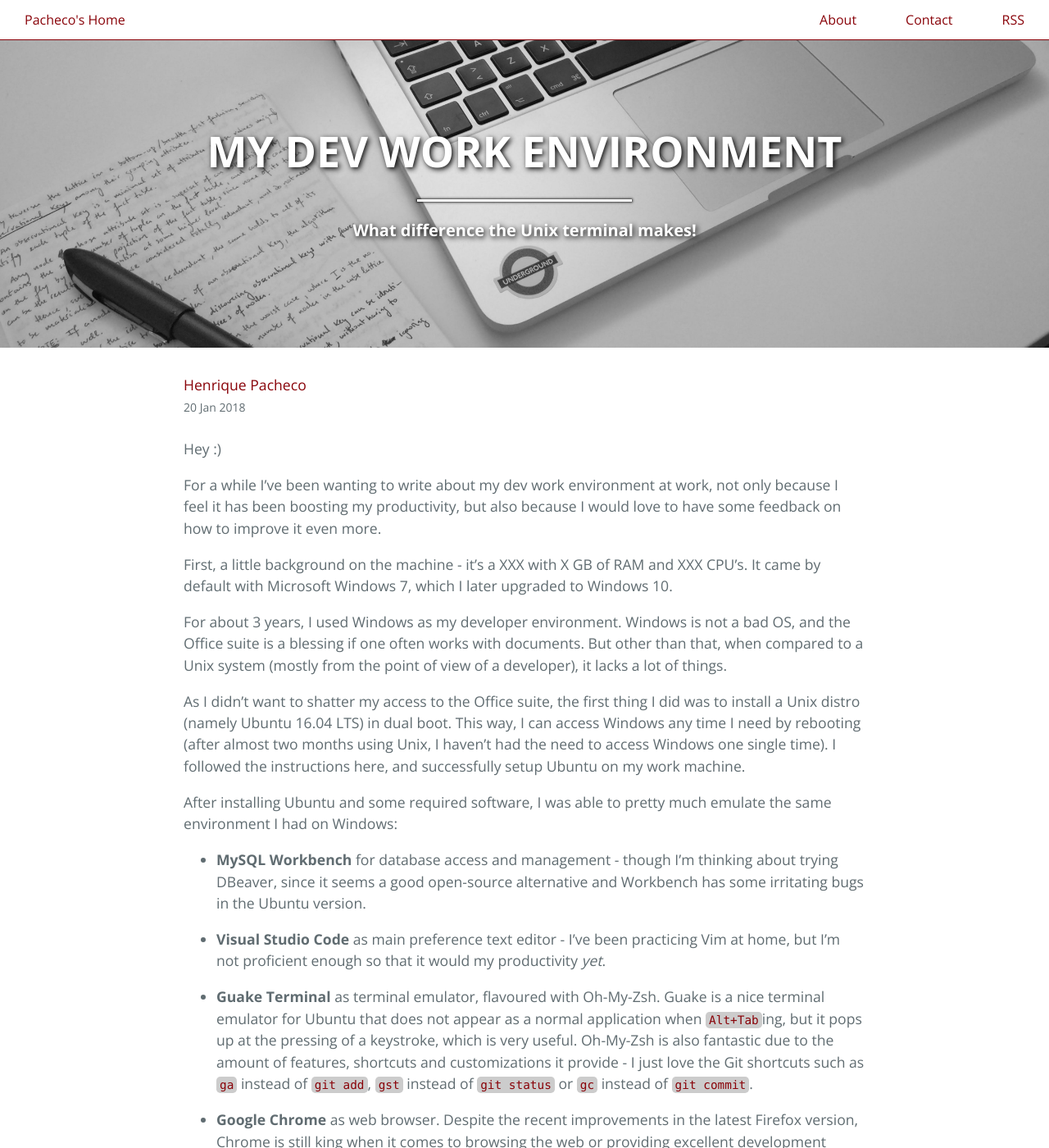
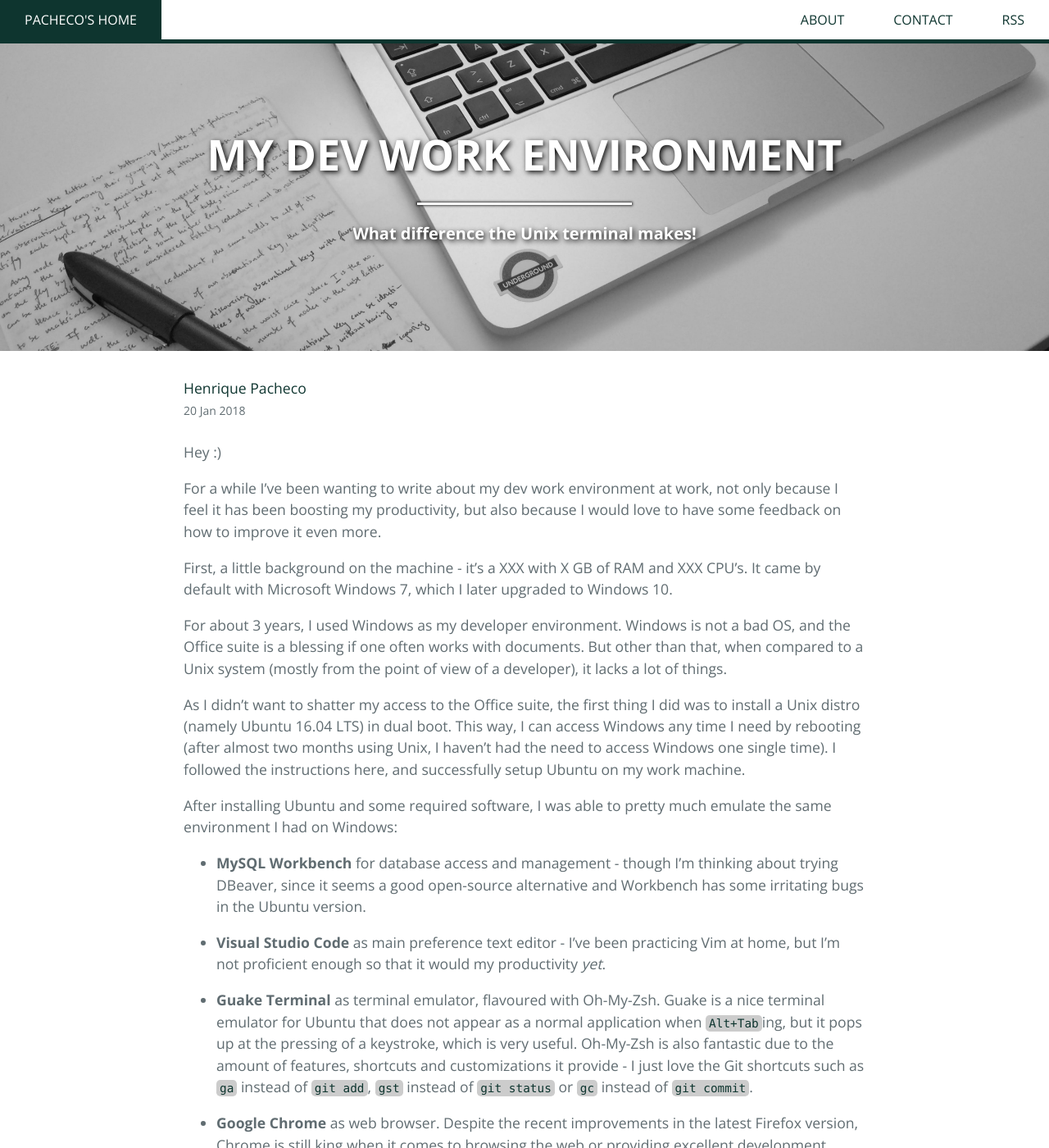
Before and after one commit to ikas/ikas.github.io, a Jekyll site: the page built from _posts/2018-01-20-my-dev-work-environment.markdown, in a window 1280 px wide and 1400 px high. Shown: the whole window at 82% size. Built offline with Jekyll 4.4.1, drawn with Linux system fonts in a browser that asks for light colours.

Commit message:
Layout changes

```diff
--- a/_includes/header.html
+++ b/_includes/header.html
@@ -1,6 +1,6 @@
 <nav class="header-nav">
     <ul class="main-nav">
-      <li><a href="/" class="{% if page.url == "/" %} active{% endif %}">{{ site.title }} Home</a></li>
+      <li><a href="/" class="logo">{{ site.title }} Home</a></li>
       {% comment %} <li><a href="/blog" {% if page.url == "/blog" %}class="active"{% endif %}>
         Blog
       </a></li> {% endcomment %}
--- a/_layouts/about.html
+++ b/_layouts/about.html
@@ -4,7 +4,7 @@ layout: default
 
 <div class="main-content">
     <div class="profile-pic-container">
-        <img src="{{ "/assets/img/profile-pic.jpg" | absolute_url }}" alt="Henrique Pacheco" width="300" height="300" />
+        <img class="profile-image" src="{{ "/assets/img/profile-pic.jpg" | absolute_url }}" alt="Henrique Pacheco" width="300" height="300" />
     </div>
 
     {{ content }}
--- a/_layouts/default.html
+++ b/_layouts/default.html
@@ -10,6 +10,7 @@
     <link href='https://fonts.googleapis.com/css?family=Open+Sans:400,700' rel='stylesheet' type='text/css'>
     <link rel="stylesheet" href="{{ '/assets/css/style.css?v=' | append: site.github.build_revision | relative_url }}">
     <link href='{{ site.baseurl }}/feed.xml' rel='alternate' type='application/atom+xml'>
+    <link href="https://maxcdn.bootstrapcdn.com/font-awesome/4.7.0/css/font-awesome.min.css" rel="stylesheet" integrity="sha384-wvfXpqpZZVQGK6TAh5PVlGOfQNHSoD2xbE+QkPxCAFlNEevoEH3Sl0sibVcOQVnN" crossorigin="anonymous">
   </head>
   <body>
     {% include header.html %}
--- a/_sass/jekyll-theme-cayman.scss
+++ b/_sass/jekyll-theme-cayman.scss
@@ -83,6 +83,31 @@ a {
     + .btn {
       margin-top: 1rem;
       margin-left: 0;
+    }
+  }
+
+  &.btn-icon {
+    border: none;
+    border-radius: 25px;
+    background-color: transparent;
+
+    &:hover {
+      background-color: $theme-default;
+    }
+
+    @include large {
+      height: 3rem;
+      width: 3rem;
+    }
+
+    @include medium {
+      height: 2.7rem;
+      width: 2.7rem;
+    }
+
+    @include small {
+      height: 2.7rem;
+      width: 2.7rem;
     }
   }
 }
@@ -358,7 +383,7 @@ a {
 
 
 .header-nav {
-  border-bottom: 1px solid $theme-default;
+  border-bottom: 5px solid $theme-default;
   position: fixed;
   width: 100%;
   background-color: $header-bg-color;
@@ -377,6 +402,7 @@ a {
       color: $theme-default;
       display: block;
       text-decoration: none;
+      text-transform: uppercase;
 
       @include large {
         padding: 12px 30px;
@@ -398,7 +424,6 @@ a {
     .logo {
       background: $theme-default;
       color: white;
-      text-transform: uppercase;
     }
   }
 }
@@ -406,6 +431,11 @@ a {
 
 .profile-pic-container {
   text-align: center;
+
+  img.profile-image {
+    border: 5px solid $theme-default;
+    border-radius: 150px;
+  }
 }
 
 
@@ -470,5 +500,5 @@ a {
 }
 
 .site-content {
-  padding-top: 49px;
+  padding-top: 53px;
 }
--- a/_sass/variables.scss
+++ b/_sass/variables.scss
@@ -5,7 +5,7 @@ $medium-breakpoint: 42em !default;
 // Headers
 $header-heading-color: #fff !default;
 $header-bg-color: white !default;
-$theme-default: #890309 !default;
+$theme-default: #0e352f !default;
 
 // Text
 $body-text-color: #606c71 !default;
```
Also changed, not shown: _layouts/home.html (+17 -1 lines).
